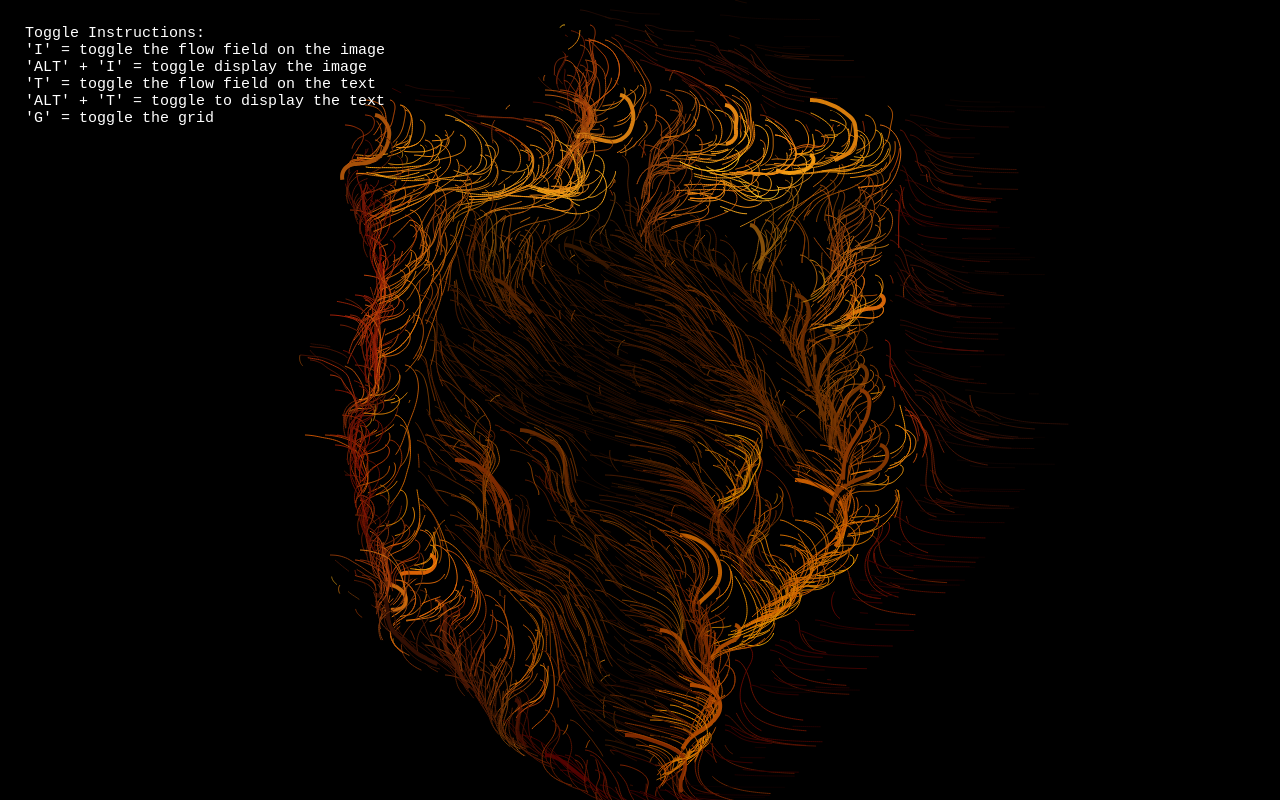
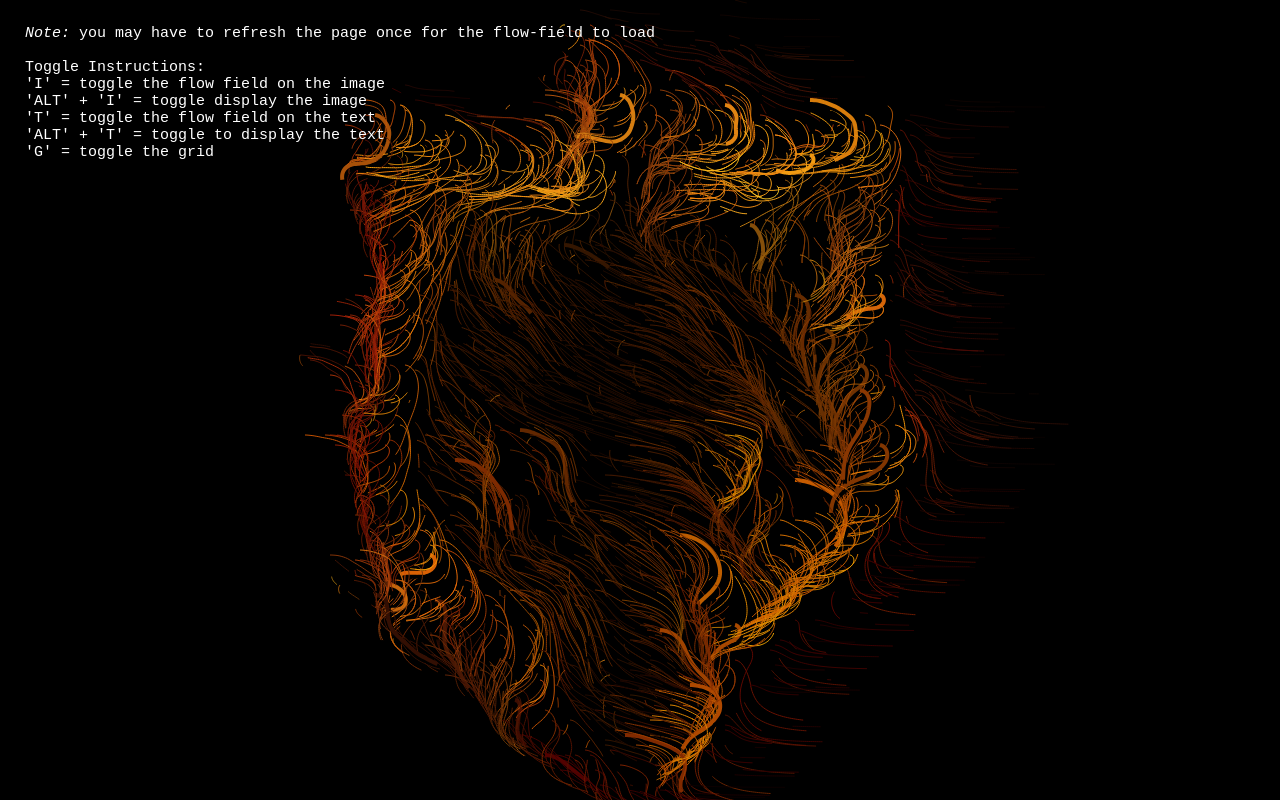
Before and after one commit to Skylar898/Flow-Fields, a plain HTML site: page index.html in a window 1280 px wide. Drawn offline with Linux system fonts and the light colour scheme; animation ran at ten frames a second.

Commit message:
text change

```diff
--- a/index.html
+++ b/index.html
@@ -7,6 +7,7 @@
     <body>
         <canvas id="page"></canvas>
         <p>
+            <i>Note:</i> you may have to refresh the page once for the flow-field to load<br><br>
             Toggle Instructions:<br>
             'I' = toggle the flow field on the image<br>
             'ALT' + 'I' = toggle display the image<br>
```
